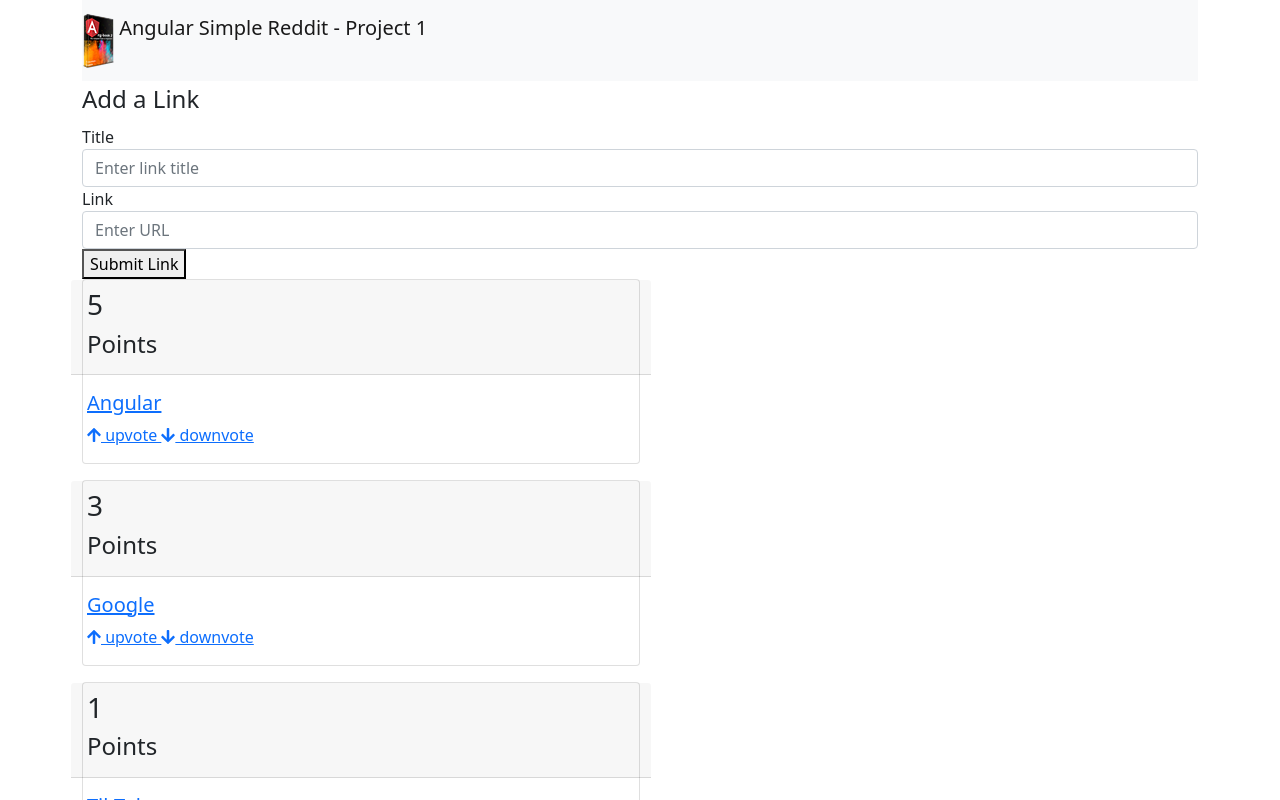
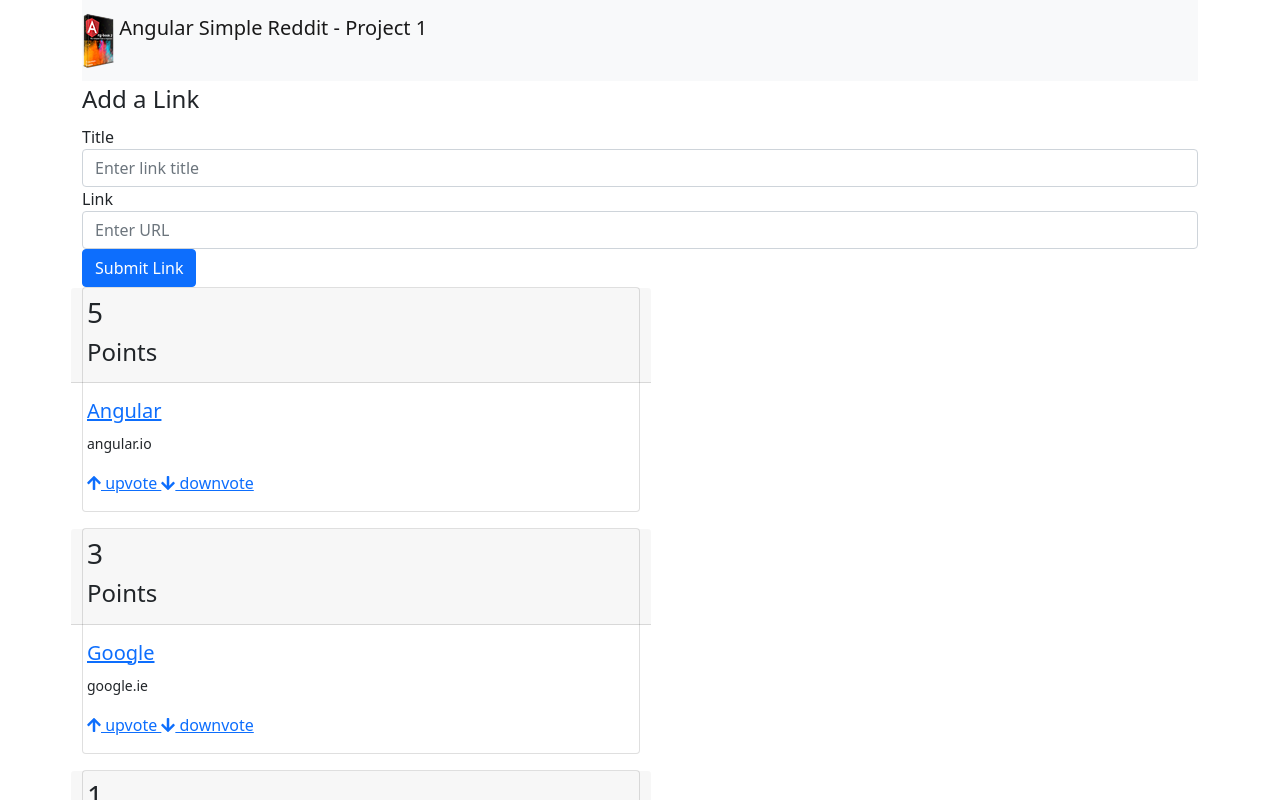
Before and after one commit to StevenK418/WebProg_CA1, an Angular app in the folder reddit-project/: page / in a window 1280 px wide. Shown: the top 800 px of the page. Built offline with nearby package versions, Linux system fonts and the light colour scheme.

Commit message:
=> Added domain display to articles and sort.

```diff
--- a/reddit-project/src/app/app.component.html
+++ b/reddit-project/src/app/app.component.html
@@ -9,8 +9,8 @@
       <label for="link">Link</label>
       <input name="link" class="form-control" placeholder="Enter URL" #newlink>
     </div>
-    <button (click)="addArticle(newtitle,newlink)">Submit Link</button>
+    <button (click)="addArticle(newtitle,newlink)" class="btn btn-primary">Submit Link</button>
   </fieldset>
 </form>
 
-<app-article *ngFor="let article of articles" [article]="article"></app-article>
+<app-article *ngFor="let article of sortArticles()" [article]="article"></app-article>
--- a/reddit-project/src/app/app.component.ts
+++ b/reddit-project/src/app/app.component.ts
@@ -20,6 +20,7 @@
     ];
   }
 
+  //Add a new article
   addArticle(title:HTMLInputElement, link:HTMLInputElement):Boolean
   {
     this.articles.push(new Article(title.value, link.value));
@@ -29,4 +30,10 @@
     console.log(`Adding Article Title ${title.value} : and adding Article Link ${link.value}`);
     return false;
   }
+
+  //Sort the articles by votes
+  sortArticles():Article[]
+  {
+    return this.articles.sort((a:Article, b:Article) => b.votes - a.votes);
+  }
 }
--- a/reddit-project/src/app/article/article.component.html
+++ b/reddit-project/src/app/article/article.component.html
@@ -7,7 +7,9 @@
         <div class="card-body">
             <h5 class="card-title"> <a class="" href="{{ article.link }}">
                     {{ article.title }}
-                </a></h5>
+                </a>
+            </h5>
+            <p><small>{{article.domain()}}</small></p>
             <a href (click)="voteUp()">
                 <i class="fas fa-arrow-up"></i>
                 upvote
--- a/reddit-project/src/app/article/article.model.ts
+++ b/reddit-project/src/app/article/article.model.ts
@@ -19,4 +19,18 @@
     {
       this.votes--;
     }
+
+    domain(): string
+    {
+        try
+        {
+            const link: string = this.link.split('//')[1];
+            return link.split('/')[0];
+        }
+        catch (err)
+        {
+            //Return Null caused compile error as not assignable to string, opted for empty string instead, differing from instructions
+            return '';
+        }
+    }
 }
```
